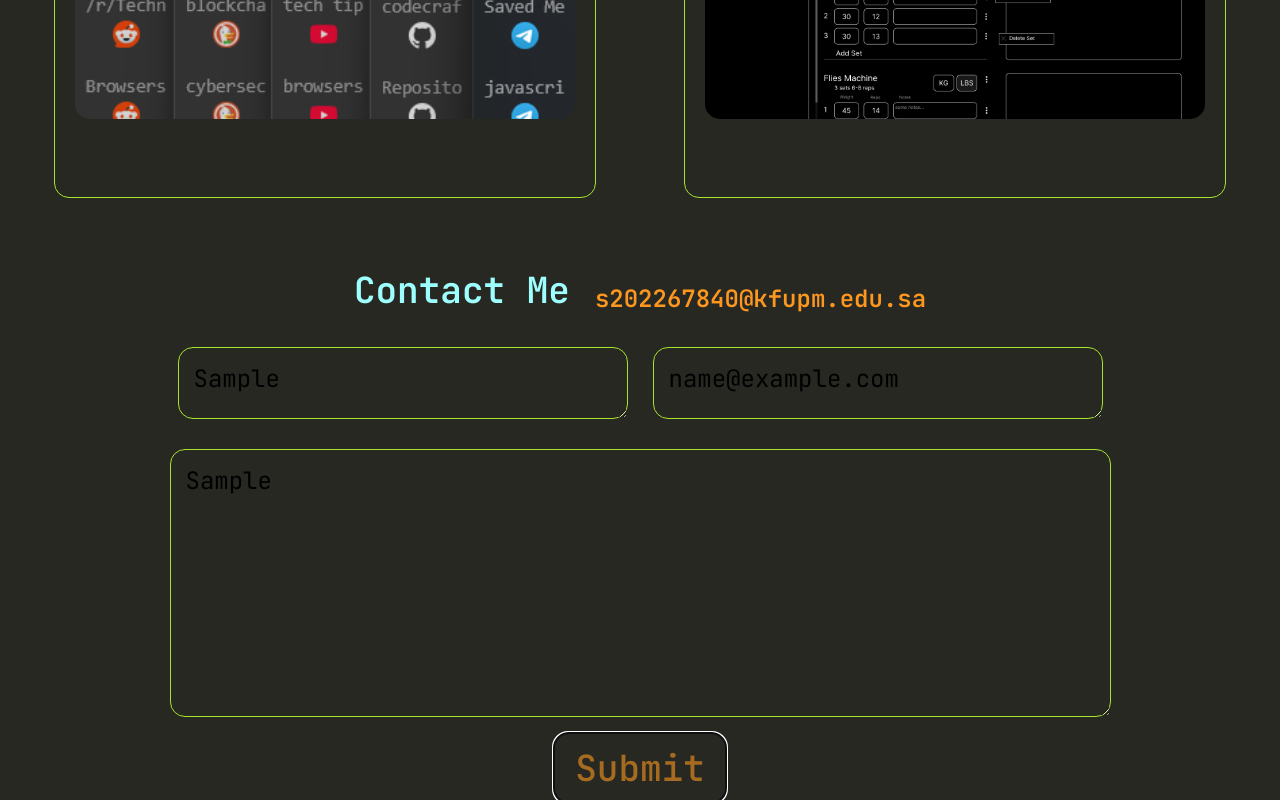
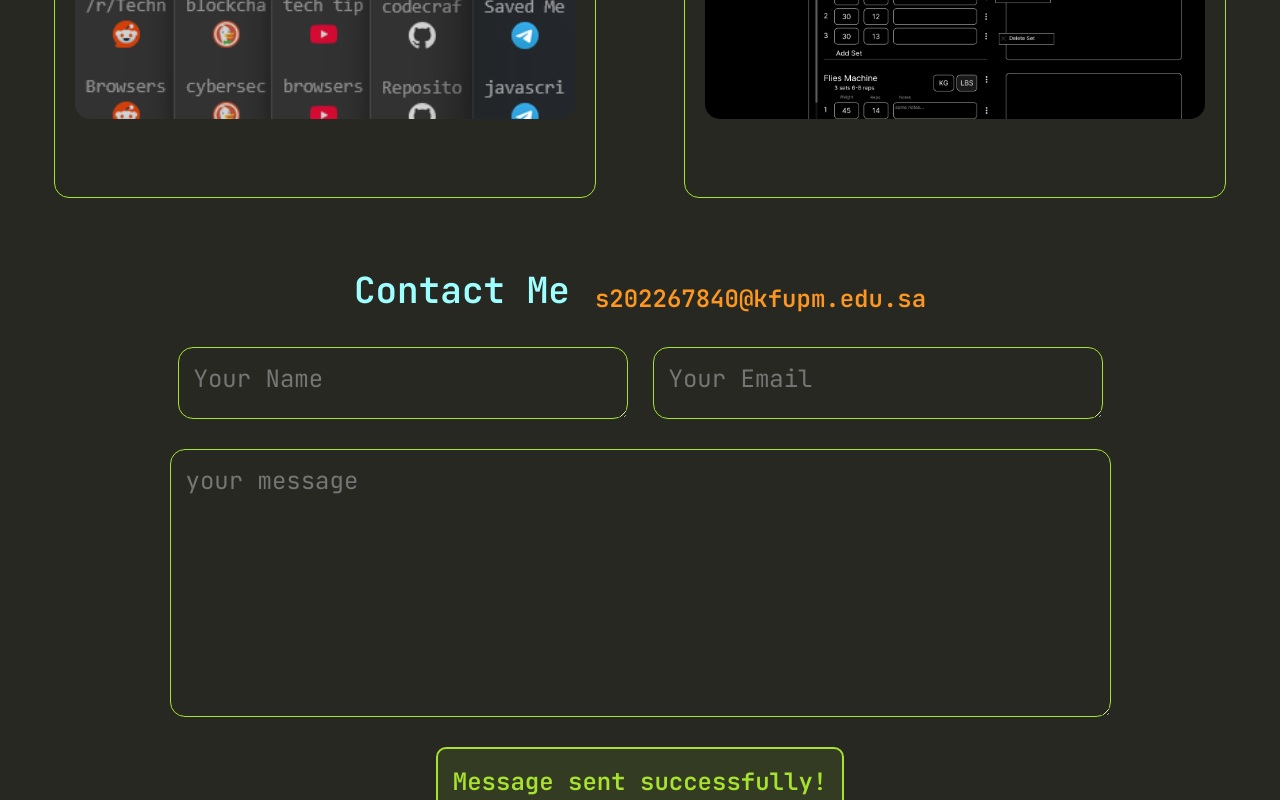
Before and after one commit to KarrarAlqallaf/assignment-2, a React (Vite) app in the folder personalWebsite/: page / in a window 1280 px wide. Both pictures are taken after typing "Sample", "name@example.com", "Sample" into the empty fields and a click on the button "Submit". Shown: the part 1044-1844 px from the top of the page. Built offline with nearby package versions, Linux system fonts and the light colour scheme.

Commit message:
made Claude write the submit logic, we already did a very similar thing in the lab

```diff
--- a/personalWebsite/src/App.css
+++ b/personalWebsite/src/App.css
@@ -6,6 +6,17 @@
   box-sizing: border-box;
 }
 
+.success-message {
+  font-family: 'JetBrains Mono', 'Courier New', monospace;
+  font-size: 24px;
+  font-weight: 600;
+  color: #A6E22E;
+  margin: 0;
+  padding: 15px;
+  background-color: rgba(166, 226, 46, 0.1);
+  border-radius: 10px;
+  border: 2px solid #A6E22E;
+}
 
 
 @keyframes logo-spin {
--- a/personalWebsite/src/App.jsx
+++ b/personalWebsite/src/App.jsx
@@ -1,4 +1,4 @@
-import { useState } from 'react'
+import { useState, useEffect } from 'react'
 import reactLogo from './assets/react.svg'
 import viteLogo from '/vite.svg'
 import Circle from './Circle'
@@ -9,7 +9,22 @@ import ProjectContainer from './projContainer'
 
 const App = () => {
   const [activeTab, setActiveTab] = useState('projects')
-  const [language, setLanguage] = useState('Eng') // 'Eng' or 'Arb'
+
+  // Initialize language from localStorage, default to 'Eng' if not found
+  const [language, setLanguage] = useState(() => {
+    const savedLanguage = localStorage.getItem('preferredLanguage')
+    return savedLanguage || 'Eng'
+  })
+
+  // State for form fields
+  const [formData, setFormData] = useState({
+    name: '',
+    email: '',
+    message: ''
+  })
+
+  // State for success message
+  const [showSuccessMessage, setShowSuccessMessage] = useState(false)
 
   const handleTabClick = (tab) => {
     setActiveTab(tab)
@@ -18,6 +33,60 @@ const App = () => {
   const toggleLanguage = () => {
     setLanguage(prevLanguage => (prevLanguage === 'Eng' ? 'Arb' : 'Eng'));
   };
+
+  // Save language preference to localStorage whenever it changes
+  useEffect(() => {
+    localStorage.setItem('preferredLanguage', language)
+  }, [language])
+
+  // Handle input changes
+  const handleInputChange = (e) => {
+    const { id, value } = e.target
+    setFormData(prev => ({
+      ...prev,
+      [id]: value
+    }))
+  }
+
+  // Email validation function
+  const isValidEmail = (email) => {
+    const emailRegex = /^[^\s@]+@[^\s@]+\.[^\s@]+$/
+    return emailRegex.test(email)
+  }
+
+  // Handle form submission
+  const handleSubmit = () => {
+    // Check if email is valid
+    if (!isValidEmail(formData.email)) {
+      alert(language === 'Eng'
+        ? 'Please enter a valid email address'
+        : 'الرجاء إدخال عنوان بريد إلكتروني صحيح')
+      return
+    }
+
+    // Check if all fields are filled
+    if (!formData.name || !formData.email || !formData.message) {
+      alert(language === 'Eng'
+        ? 'Please fill in all fields'
+        : 'الرجاء ملء جميع الحقول')
+      return
+    }
+
+    // Clear the form
+    setFormData({
+      name: '',
+      email: '',
+      message: ''
+    })
+
+    // Show success message
+    setShowSuccessMessage(true)
+
+    // Hide success message after 3 seconds
+    setTimeout(() => {
+      setShowSuccessMessage(false)
+    }, 3000)
+  }
 
   // Helper object for simple content translation
   const text = {
@@ -35,6 +104,7 @@ const App = () => {
     emailPlaceholder: language === 'Eng' ? 'Your Email' : 'بريدك الإلكتروني',
     messagePlaceholder: language === 'Eng' ? 'your message' : 'رسالتك',
     submitButton: language === 'Eng' ? 'Submit' : 'إرسال',
+    successMessage: language === 'Eng' ? 'Message sent successfully!' : 'تم إرسال الرسالة بنجاح!',
   }
 
   return (
@@ -133,17 +203,37 @@ const App = () => {
       </Row>
        <Row gap='25px' padding = "15px 0">
         {/* --- Contact Form Placeholder Translation --- */}
-        <textarea placeholder={text.namePlaceholder} id="name"></textarea>
-        <textarea placeholder={text.emailPlaceholder} id="email"></textarea>
+        <textarea
+          placeholder={text.namePlaceholder}
+          id="name"
+          value={formData.name}
+          onChange={handleInputChange}
+        ></textarea>
+        <textarea
+          placeholder={text.emailPlaceholder}
+          id="email"
+          value={formData.email}
+          onChange={handleInputChange}
+        ></textarea>
          </Row>
         <Row padding = "15px 0">
         <textarea
           placeholder={text.messagePlaceholder}
           id="message"
           style={{width: "941px", height: "268px"}}
+          value={formData.message}
+          onChange={handleInputChange}
         ></textarea>
         </Row>
-      <button className='infoBTNs'>{text.submitButton}</button>
+
+      {/* Success Message */}
+      {showSuccessMessage && (
+        <Row padding="15px 0">
+          <p className='success-message'>{text.successMessage}</p>
+        </Row>
+      )}
+
+      <button className='infoBTNs' onClick={handleSubmit}>{text.submitButton}</button>
 
     </div>
   )
```
